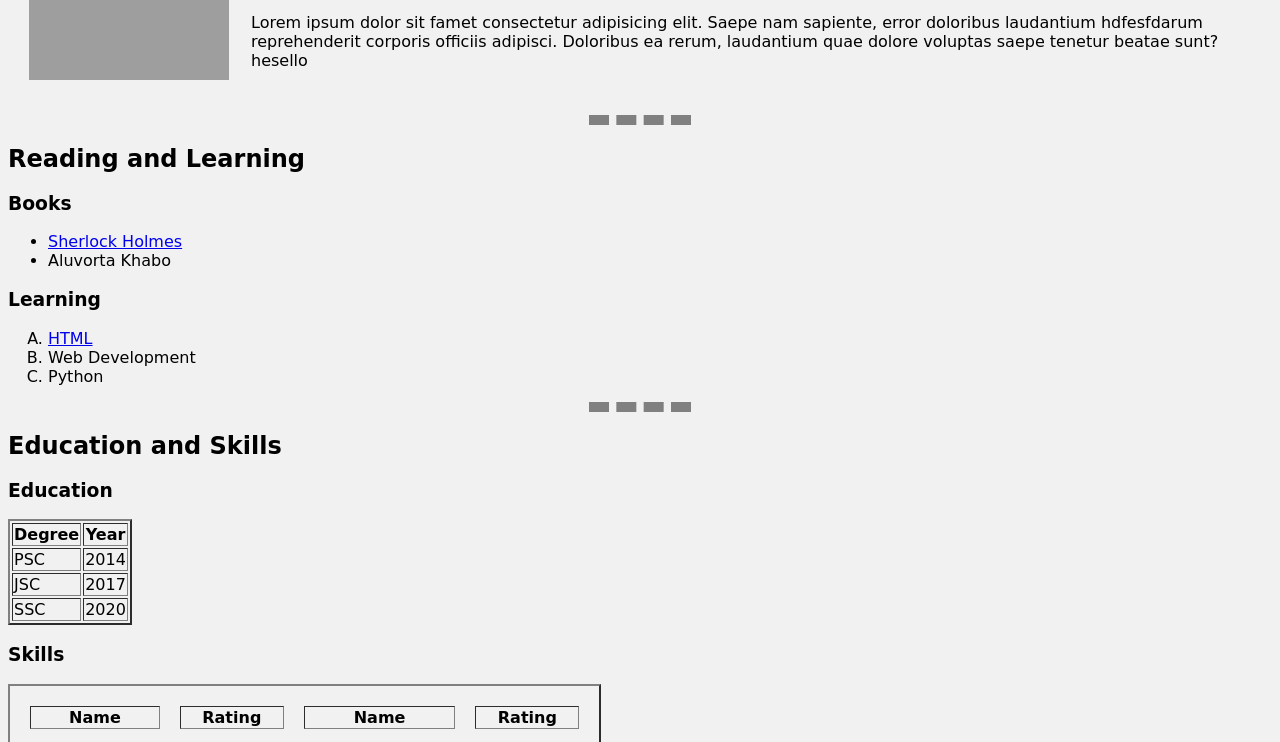
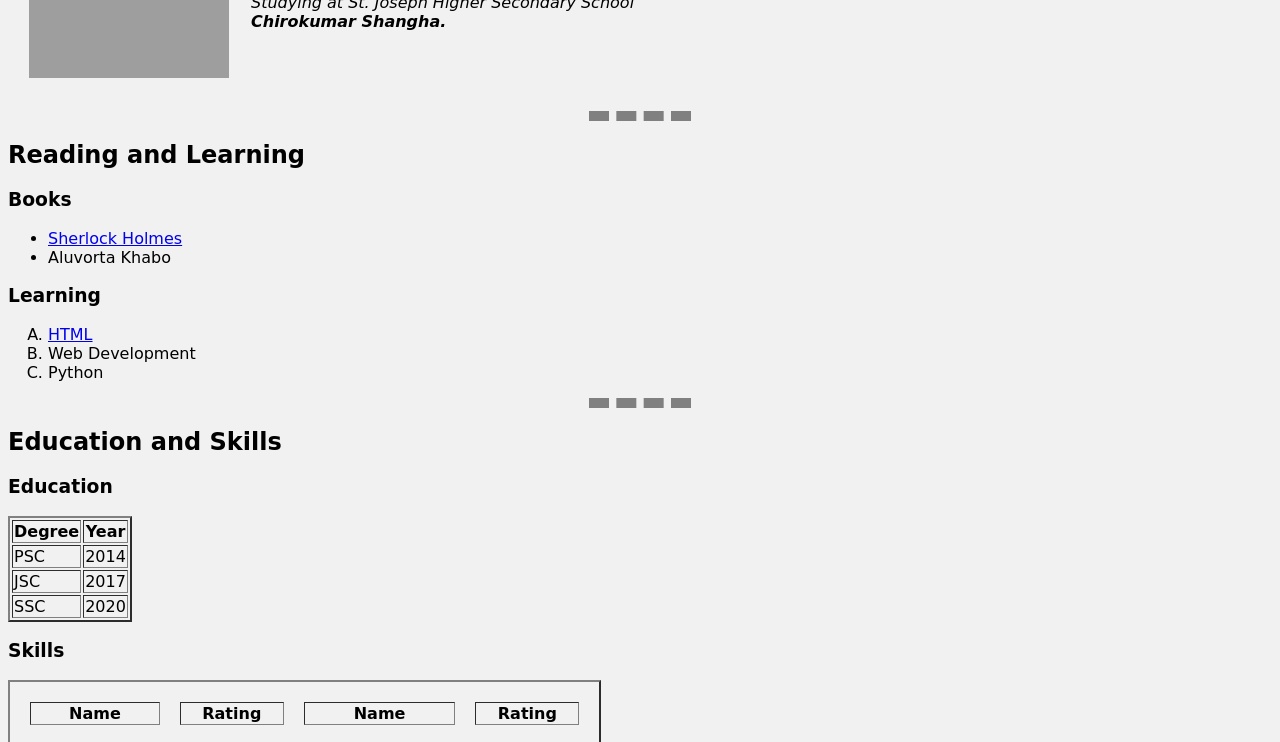
Before and after one commit to WalinAhmed/AmiWalinAhmed, a plain HTML site: page index.html in a window 1280 px wide. Shown: the part 151-893 px from the top of the page. Drawn offline with Linux system fonts and the light colour scheme; grey boxes are pictures that could not be loaded.

Commit message:
deleted p

```diff
--- a/index.html
+++ b/index.html
@@ -26,11 +26,6 @@
                 <h1>Ami Walin Ahmed</h1>
                 <p><em>Studying at St. Joseph Higher Secondary School</strong> <br> <strong>Chirokumar
                             Shangha.</em></strong></p>
-                <p>Lorem ipsum dolor sit famet consectetur adipisicing elit. Saepe nam sapiente, error doloribus
-                    laudantium hdfesfdarum
-                    reprehenderit corporis officiis adipisci. Doloribus ea rerum, laudantium quae dolore voluptas saepe
-                    tenetur
-                    beatae sunt? hesello </p>
             </td>
         </tr>
     </table>
```
